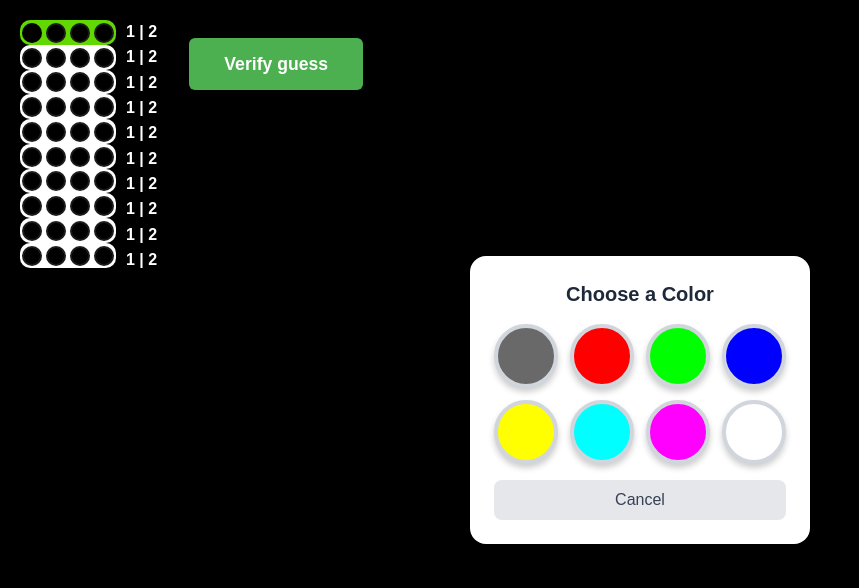
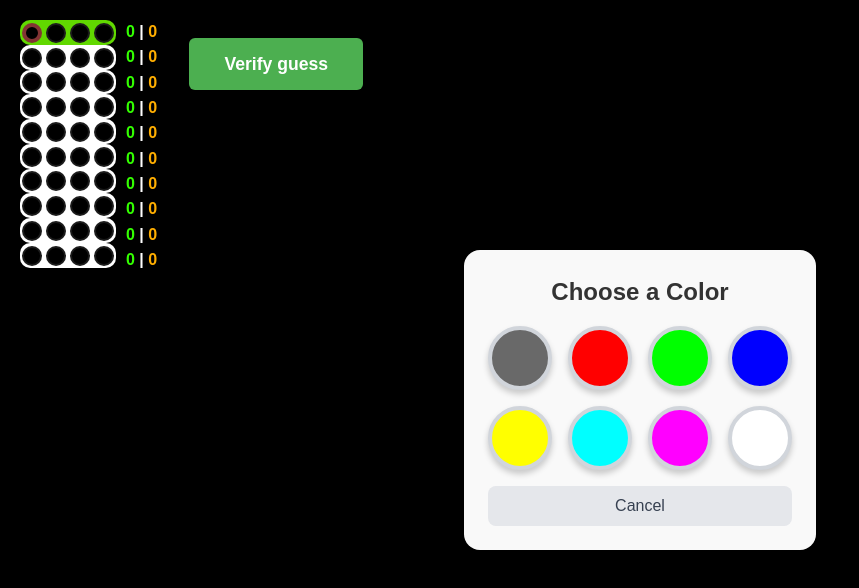
Before and after one commit to lime999/mastermind-react, a Next.js app: page / in a window 1280 px wide. Both pictures are taken after a click on the button 32 px from the left and 32 px from the top of the page. Shown: the top 588 px of the page, without its empty margins (0-859 px from the left). Built offline with nearby package versions, Linux system fonts and the light colour scheme.

Commit message:
always displaying past results besides the board

```diff
--- a/src/app/checkSolution.tsx
+++ b/src/app/checkSolution.tsx
@@ -10,6 +10,7 @@ export function checkSolution(
   activatedPins: boolean[][],
   setResults: Function
 ) {
+  setAlertMessage("");
   if (round >= 10) {
     setAlertMessage("The game is over");
     setFinishedGame(true);
@@ -51,16 +52,13 @@ export function checkSolution(
   }
 
   setRound(round + 1);
-  setAlertMessage(
-    numberOfCorrectColorsInCorrectPosition < 4 ? `You have ${numberOfCorrectColorsInCorrectPosition} colors in the correct position and ${numberOfCorrectColorsInWrongPosition} correct colors in the wrong position ` : "You cracked the code!", setFinishedGame(numberOfCorrectColorsInCorrectPosition === 4)
-  );
+
   setResults((prev: number[][]) => {
     const updated = prev.map((roundResults, idx) =>
       idx === round - 1
         ? [numberOfCorrectColorsInCorrectPosition, numberOfCorrectColorsInWrongPosition]
         : roundResults
     );
-    console.log(updated);
     return updated;
   });
   return [numberOfCorrectColorsInCorrectPosition, numberOfCorrectColorsInWrongPosition];
--- a/src/app/globals.css
+++ b/src/app/globals.css
@@ -112,3 +112,32 @@ body {
   grid-auto-rows: 25.35px;
   margin-left: 10px;
 }
+
+.popup-pins {
+  width: 4rem;
+  height: 4rem;
+  border-radius: 9999px;
+  border: 4px solid #d1d5db;
+  box-shadow: 0 4px 6px rgba(0, 0, 0, 0.2);
+  transition: transform 0.2s, border-color 0.2s;
+}
+
+.popup-pins:hover {
+  border-color: #6b7280;
+  transform: scale(1.1);
+}
+
+.popup-cancel-btn {
+  margin-top: 1rem;
+  width: 100%;
+  padding: 0.5rem 0;
+  background-color: #e5e7eb;
+  border-radius: 0.5rem;
+  color: #374151;
+  font-weight: 500;
+  transition: background-color 0.2s;
+}
+
+.popup-cancel-btn:hover {
+  background-color: #d1d5db;
+}
--- a/src/app/page.tsx
+++ b/src/app/page.tsx
@@ -5,6 +5,7 @@ import { generateSolution } from "./generateSolution";
 import { checkSolution } from "./checkSolution";
 import { Row } from "./row";
 import { Popup } from "./popup";
+import { resultNumbers } from "./results";
 const generatedSolution = generateSolution();
 
 
@@ -81,18 +82,11 @@ export default function Board() {
             />
           ))}
         </div>
+
         <div className="results-panel">
-          <div className="results"><span>1 </span>|<span> 2</span></div>
-          <div className="results"><span>1 </span>|<span> 2</span></div>
-          <div className="results"><span>1 </span>|<span> 2</span></div>
-          <div className="results"><span>1 </span>|<span> 2</span></div>
-          <div className="results"><span>1 </span>|<span> 2</span></div>
-          <div className="results"><span>1 </span>|<span> 2</span></div>
-          <div className="results"><span>1 </span>|<span> 2</span></div>
-          <div className="results"><span>1 </span>|<span> 2</span></div>
-          <div className="results"><span>1 </span>|<span> 2</span></div>
-          <div className="results"><span>1 </span>|<span> 2</span></div>
+          {resultNumbers(results)}
         </div>
+
         <div className="side-panel">
           <button
             className="check-solution-btn"
--- a/src/app/pin.tsx
+++ b/src/app/pin.tsx
@@ -20,7 +20,11 @@ export function Pin({ id, rowId, enabled, color, openPopup, selectedPin, activat
 
   return (
     <button
-      style={{ background: activatedPins[rowId][id] ? colors[color] : '#000', border: selectedPin && selectedPin.row === rowId && selectedPin.pin === id ? '4px solid #000000' : '2px solid #222222cc' }}
+      style={{
+        background: activatedPins[rowId][id] ? colors[color] : '#000',
+        border: selectedPin && selectedPin.row === rowId && selectedPin.pin === id ? '4px solid #833434ff' : '2px solid #222222cc',
+        cursor: enabled ? 'pointer' : 'not-allowed'
+      }}
       className="pin"
       onClick={handleClick}
     ></button>
--- a/src/app/popup.tsx
+++ b/src/app/popup.tsx
@@ -10,24 +10,56 @@ export function Popup({ onColorSelect, handlePopupClose }: popupProps) {
 
     return (
         <div
-            className="fixed inset-0 flex items-center justify-center z-50"
+            style={{
+                position: 'fixed',
+                inset: 0,
+                display: 'flex',
+                alignItems: 'center',
+                justifyContent: 'center',
+                zIndex: 50
+            }}
+
             onClick={handlePopupClose}
         >
             <div
-                className="bg-white rounded-2xl p-6 shadow-2xl scale-100"
+                style={{
+                    backgroundColor: '#f9f9f9',
+                    borderRadius: '1rem',
+                    padding: '1.5rem',
+                    boxShadow: '0 10px 25px rgba(0, 0, 0, 0.3)',
+                    transform: 'scale(1)',
+                    transition: 'transform 0.3s ease-in-out'
+                }}
                 onClick={(e) => e.stopPropagation()}
             >
-                <h2 className="text-xl font-bold mb-4 text-gray-800 text-center">Choose a Color</h2>
-                <div className="grid grid-cols-4 gap-3">
+                <h2
+                    style={{
+                        fontSize: '1.5rem',
+                        fontWeight: 'bold',
+                        marginBottom: '1rem',
+                        color: '#333333',
+                        textAlign: 'center'
+                    }}
+                >Choose a Color</h2>
+                <div
+                    style={{
+                        display: 'grid',
+                        gridTemplateColumns: 'repeat(4, 1fr)',
+                        gap: '1rem'
+                    }}
+
+                >
                     {colors.map((color) => (
                         <button
                             key={color}
                             onClick={() => onColorSelect(colors.indexOf(color))}
-                            className="w-16 h-16 rounded-full border-4 border-gray-300 hover:border-gray-500 transform hover:scale-110 transition-all shadow-lg"
+                            className="popup-pins"
                             style={{
                                 backgroundColor: color,
-                                boxShadow: '0 4px 6px rgba(0,0,0,0.2)'
+                                boxShadow: '0 4px 6px rgba(0,0,0,0.2)',
                             }}
+
+
                             aria-label={color}
                             title={color}
                         />
@@ -35,7 +67,8 @@ export function Popup({ onColorSelect, handlePopupClose }: popupProps) {
                 </div>
                 <button
                     onClick={handlePopupClose}
-                    className="mt-4 w-full py-2 bg-gray-200 hover:bg-gray-300 rounded-lg text-gray-700 font-medium transition-colors"
+                    className="popup-cancel-btn"
+
                 >
                     Cancel
                 </button>
--- a/src/app/results.tsx
+++ b/src/app/results.tsx
@@ -1,13 +1,35 @@
 
 
-export function Results(
-    results: number[][]
+export function resultNumbers(
+    results: number[][],
 ) {
-    let newResults = results;
 
-    for (let i = 0; i < 10; i++) {
 
-    }
+
+    return (
+        [0, 1, 2, 3, 4, 5, 6, 7, 8, 9].map((Id) => (
+
+
+                <div key={Id} className="results">
+                    <span
+                        style={{
+                            color: '#33ff00ff'
+                        }}
+                    >{results[Id][0]} </span>
+                    |
+                    <span
+                        style={{
+                            color: '#ffae00ff'
+                        }}
+                    > {results[Id][1]}</span></div>
+
+
+        )
+
+
+
+        )
+    )
 
 
 }
--- a/src/app/row.tsx
+++ b/src/app/row.tsx
@@ -11,7 +11,7 @@ type RowProps = {
 
 export function Row({ rowId, pinColors, enabled, openPopup, selectedPin, activatedPins }: RowProps) {
   return (
-    <div className="row" style={{ background: enabled ? "#61d800ff" : "#ffffffff" }}>
+    <div className="row" style={{ background: enabled ? "#61d800ff" : "#ffffffff" , cursor: enabled ? "default" : "not-allowed" }}>
       {[0, 1, 2, 3].map((pinId) => (
         <Pin
           key={pinId}
```
